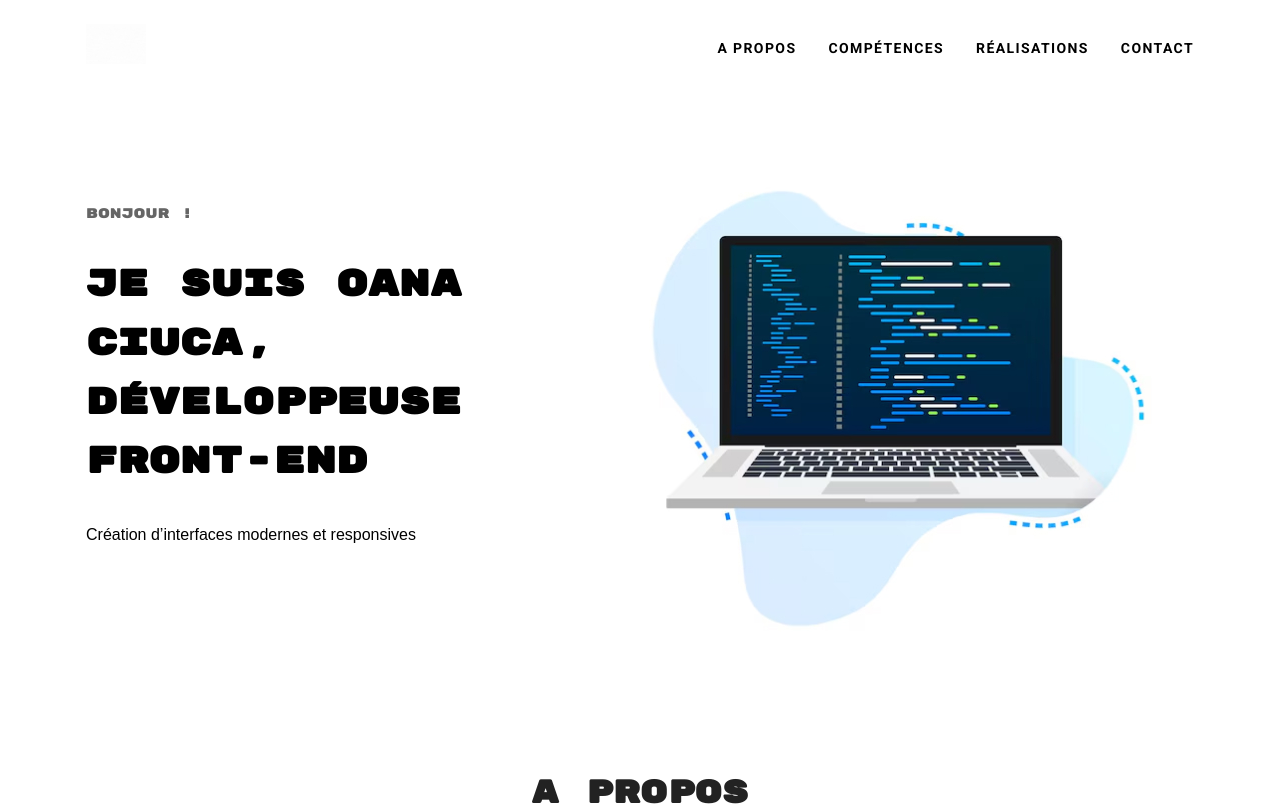
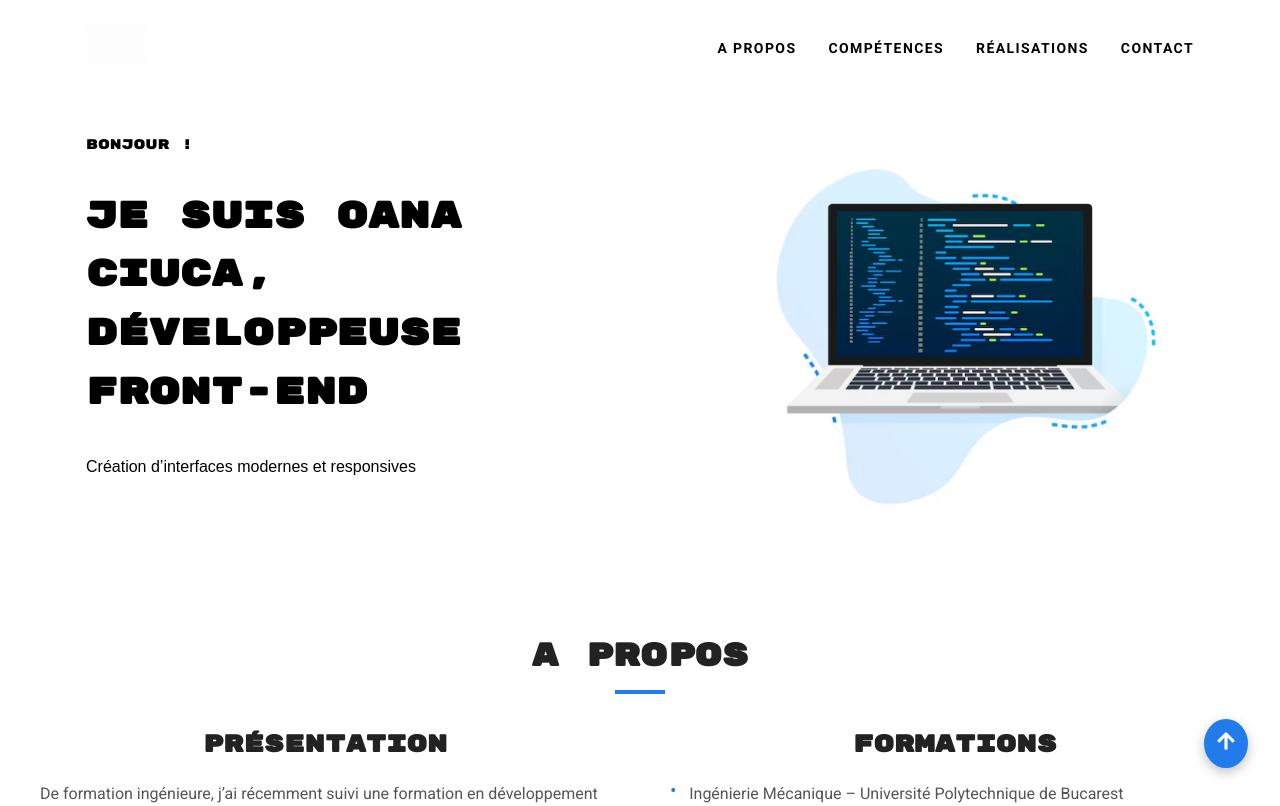
Before and after one commit to oanaciuca/Portfolio, a React (Vite) app: page / in a window 1280 px wide. Shown: the top 806 px of the page. Built offline with nearby package versions, Linux system fonts and the light colour scheme; a web font is replaced by a local one.

Commit message:
animation banner

```diff
--- a/src/components/Banner.jsx
+++ b/src/components/Banner.jsx
@@ -1,22 +1,52 @@
 import React from 'react';
+import { motion } from 'framer-motion';
+import { FaChevronDown } from 'react-icons/fa';
 
 export default function Banner() {
   return (
     <section className="banner">
       <div className="banner-container">
         <header className="banner-text">
-          <small className="banner-pretitle">Bonjour !</small>
-          <h1 className="banner-title">
-            Je suis Oana Ciuca,<br/>
+          <motion.small
+            className="banner-pretitle"
+            initial={{ opacity: 0 }}
+            animate={{ opacity: 1 }}
+            transition={{ duration: 0.6 }}
+          >
+            Bonjour !
+          </motion.small>
+
+          <motion.h1
+            className="banner-title"
+            initial={{ opacity: 0, x: -80 }}
+            animate={{ opacity: 1, x: 0 }}
+            transition={{ duration: 0.8, delay: 0.2 }}
+          >
+            Je suis Oana Ciuca,<br />
             développeuse front-end
-          </h1>
-          <p className="banner-subtitle">
+          </motion.h1>
+
+          <motion.p
+            className="banner-subtitle"
+            initial={{ opacity: 0, y: 30 }}
+            animate={{ opacity: 1, y: 0 }}
+            transition={{ duration: 0.8, delay: 0.4 }}
+          >
             Création d’interfaces modernes et responsives
-          </p>
+          </motion.p>
         </header>
-        <div className="banner-image">
-          <img src="/assets/banner.jpg" alt="Illustration développement front-end" />
-        </div>
+
+        <motion.div
+          className="banner-image"
+          initial={{ opacity: 0, x: 100 }}
+          animate={{ opacity: 1, x: 0 }}
+          transition={{ duration: 1, delay: 0.6 }}
+        >
+          <img
+            src="/assets/banner.jpg"
+            alt="Illustration développement front-end"
+          />
+        </motion.div>
       </div>
     </section>
   );
--- a/src/components/Footer.jsx
+++ b/src/components/Footer.jsx
@@ -3,11 +3,18 @@ import logo        from '../assets/logo.gif';
 import githubIcon  from '../assets/github.svg';
 import mailIcon    from '../assets/mail.svg';
 import whatsappIcon from '../assets/whatsapp.svg';
+import { FaArrowUp } from 'react-icons/fa';
+
 
 export default function Footer() {
   const year = new Date().getFullYear();
   const phoneNumber = '40724173715';
   const whatsappLink = `https://api.whatsapp.com/send?phone=${phoneNumber}`;
+
+  const scrollToTop = () => {
+  window.scrollTo({ top: 0, behavior: 'smooth' });
+  };
+
 
   return (
     <footer className="footer">
@@ -44,6 +51,13 @@ export default function Footer() {
           </a>
         </div>
       </div>
+      <button
+        className="scroll-to-top"
+        onClick={scrollToTop}
+        aria-label="Revenir en haut"
+      >
+        <FaArrowUp />
+      </button>
     </footer>
   );
 }
--- a/src/index.css
+++ b/src/index.css
@@ -91,6 +91,7 @@ body {
 }
 
 /* Banner */
+
 .banner {
   background-color: #fff;
   display: flex;
@@ -106,6 +107,22 @@ body {
   align-items: center;
   justify-content: space-between;
   gap: 3rem;
+}
+
+.banner-text {
+  flex: 1.2;
+}
+
+.banner-image {
+  flex: 1;
+  display: flex;
+  justify-content: flex-end;
+}
+
+.banner-image img {
+  max-width: 100%;
+  height: auto;
+  display: block;
 }
 
 .banner h1 {
@@ -456,6 +473,26 @@ body {
   padding: 2rem 1rem;
 }
 
+.scroll-to-top {
+  position: fixed;
+  bottom: 2rem;
+  right: 2rem;
+  background-color: var(--color-accent);
+  color: white;
+  border: none;
+  border-radius: 50%;
+  padding: 0.75rem;
+  cursor: pointer;
+  box-shadow: 0 4px 12px rgba(0, 0, 0, 0.25);
+  z-index: 1000;
+  font-size: 1.25rem;
+  transition: background 0.3s ease;
+
+  &:hover {
+    background-color: #1a60bd;
+  }
+}
+
 .footer__inner {
   max-width: 1140px;
   margin: 0 auto;
@@ -492,6 +529,13 @@ body {
 }
 
 @media (max-width: 768px) {
+
+  .scroll-to-top {
+    bottom: 1rem;
+    right: 1rem;
+    padding: 0.6rem;
+    font-size: 1rem;
+  }
 
   body {
     padding: 0 1rem;
```
